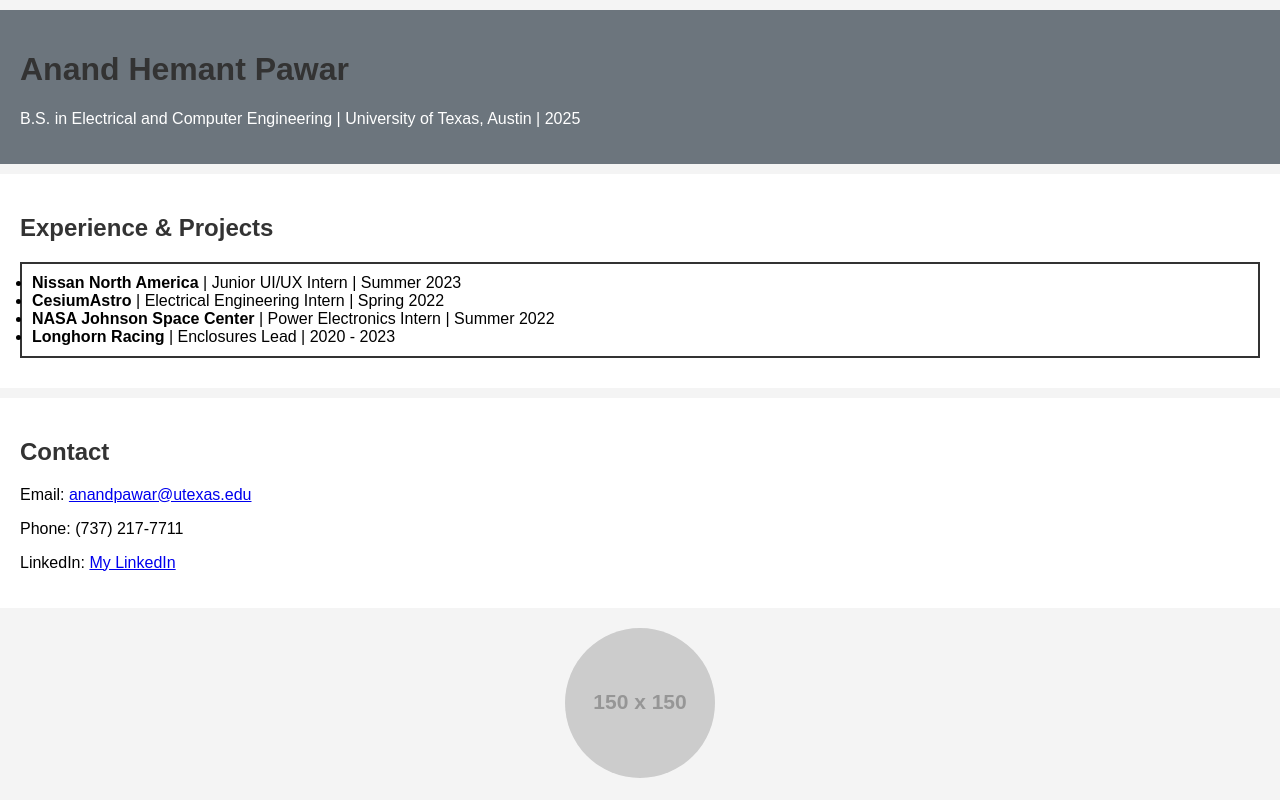
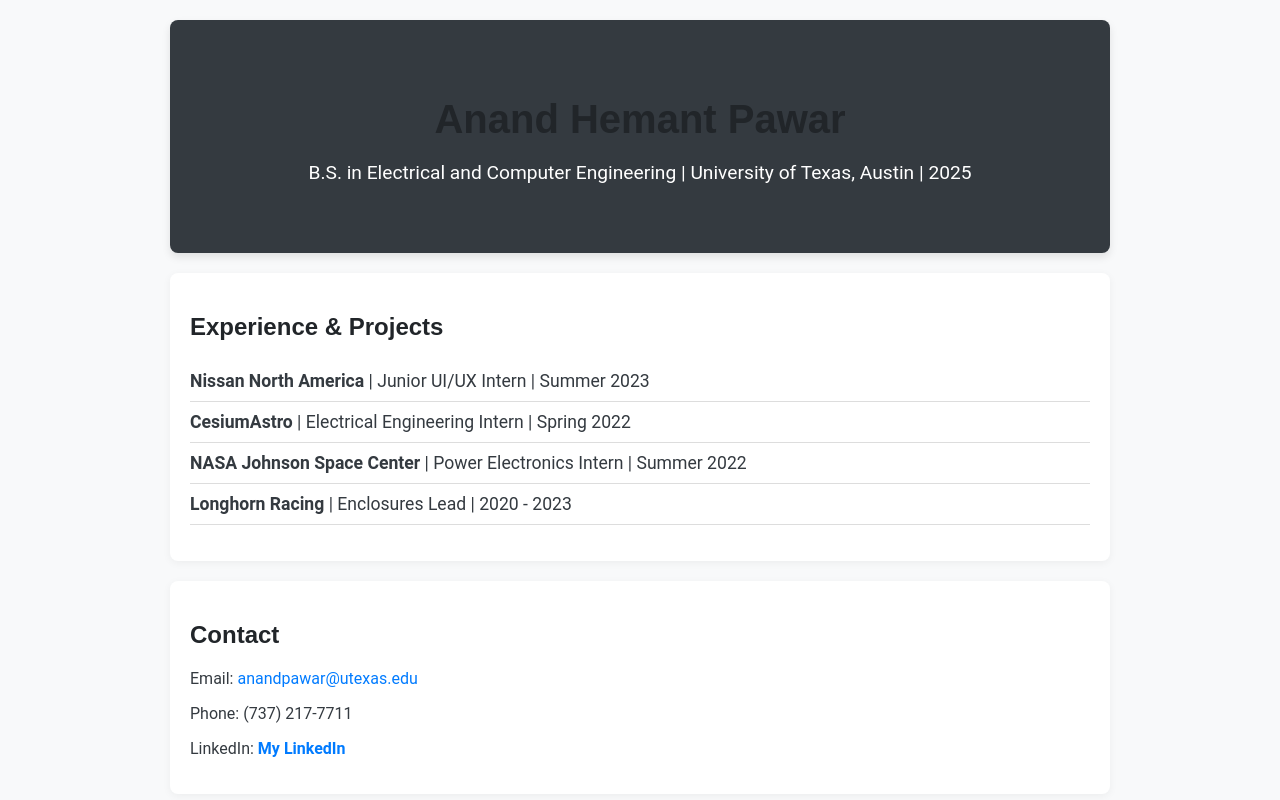
Before and after one commit to anandpawarr/personal-website, a plain HTML site: page index.html in a window 1280 px wide. Shown: the top 800 px of the page. Drawn offline with Linux system fonts and the light colour scheme; placeholder pictures from the web are drawn by us.

Commit message:
Update stylesheet.css

```diff
--- a/stylesheet.css
+++ b/stylesheet.css
@@ -1,38 +1,85 @@
+/* General Styles */
 body {
-    font-family: Arial, sans-serif;
+    font-family: 'Roboto', sans-serif;
     margin: 0;
     padding: 0;
-    background-color: #f4f4f4;
+    background-color: #f8f9fa;
+    color: #343a40;
 }
 
 h1, h2 {
-    color: #333;
+    font-family: 'Poppins', sans-serif;
+    color: #212529;
 }
 
-.section {
-    padding: 20px;
-    background-color: #fff;
-    margin: 10px 0;
+/* Header Section */
+#header {
+    background-color: #343a40;
+    color: #ffffff;
+    text-align: center;
+    padding: 50px 20px;
+    box-shadow: 0 4px 8px rgba(0, 0, 0, 0.1);
 }
 
-#header {
-    background-color: #6c757d;
-    color: #fff;
+#header h1 {
+    font-size: 2.5em;
+    margin-bottom: 10px;
+}
+
+#header p {
+    font-size: 1.2em;
+}
+
+/* Section Styles */
+.section {
+    margin: 20px auto;
+    padding: 20px;
+    max-width: 900px;
+    background-color: #ffffff;
+    border-radius: 8px;
+    box-shadow: 0 2px 8px rgba(0, 0, 0, 0.05);
+}
+
+/* Projects Section */
+#projects ul {
+    list-style-type: none;
+    padding: 0;
+}
+
+#projects ul li {
+    font-size: 1.1em;
+    padding: 10px 0;
+    border-bottom: 1px solid #ddd;
+}
+
+/* Contact Section */
+#contact a {
+    color: #007bff;
+    text-decoration: none;
+}
+
+#contact a:hover {
+    color: #0056b3;
+    text-decoration: underline;
+}
+
+/* Links */
+#linkedin-link {
+    color: #007bff;
+    font-weight: bold;
 }
 
 #linkedin-link:hover {
-    color: #0073b1;
+    color: #0056b3;
 }
 
+/* Profile Image */
 .profile-image {
     display: block;
-    margin: 20px auto;
+    margin: 30px auto;
+    width: 150px;
+    height: 150px;
     border-radius: 50%;
+    border: 3px solid #007bff;
+    object-fit: cover;
 }
-
-/* Box model properties */
-ul {
-    padding: 10px;
-    border: 2px solid #333;
-    margin: 10px 0;
-}
```
